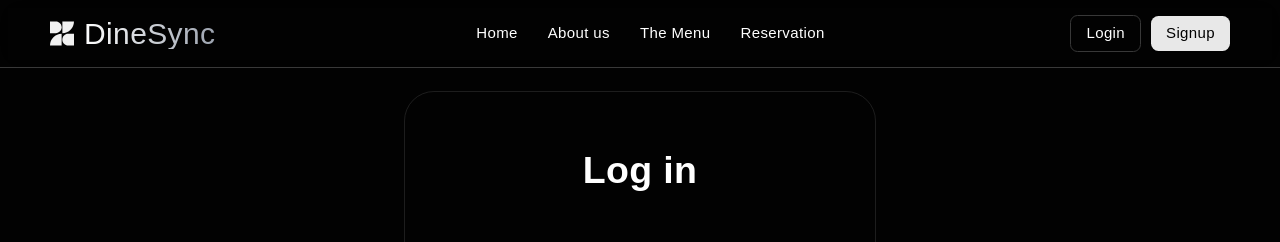
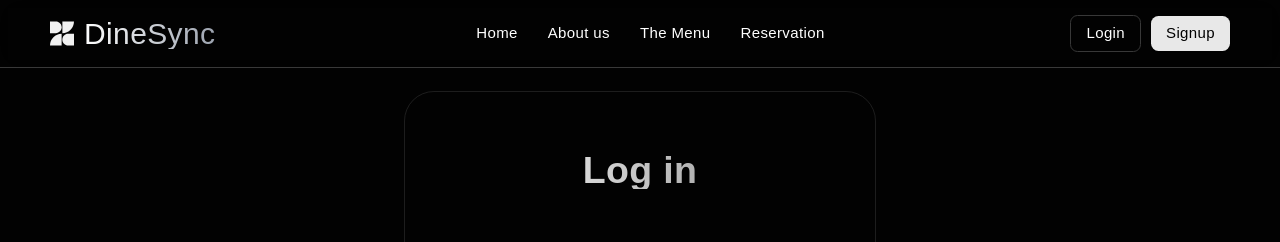
Before and after one commit to jsaugat/The-DINESYNC, a React (Vite) app in the folder client/: page /login in a window 1280 px wide. Shown: the top 242 px of the page. Built offline with nearby package versions, Linux system fonts and the light colour scheme; a web font is replaced by a local one.

Commit message:
style + debug

```diff
--- a/client/src/Pages/Login.jsx
+++ b/client/src/Pages/Login.jsx
@@ -5,9 +5,9 @@ import { Link, useNavigate } from "react-router-dom";
 import { useSelector, useDispatch } from "react-redux"; // to get user data from state and also dispatch
 import { useLoginMutation } from "@/slices/usersApiSlice"; // hit backend api
 import { setCredentials } from "@/slices/authSlice"; // after hitting backend api and getting data we gotta set it to STATE and LOCAL-STORAGE
-import "../Styles/App.scss"
+import "../Styles/App.scss";
 // toast
-import { useToast } from "@/shadcn/ui/use-toast"
+import { useToast } from "@/shadcn/ui/use-toast";
 import { ToastAction } from "@/shadcn/ui/toast";
 // loader
 import Loader from "@/components/Loader";
@@ -20,13 +20,12 @@ function Login() {
     ref.current.focus();
   }, []);
 
-  const { toast } = useToast()
+  const { userInfo } = useSelector((state) => state.auth); // check auth state in devtools (https://shorturl.at/eDKZ0)
+  const dispatch = useDispatch();
   const navigate = useNavigate();
-  const dispatch = useDispatch();
+  const [login, { isLoading }] = useLoginMutation();
+  const { toast } = useToast();
 
-  const [login, { isLoading }] = useLoginMutation();
-
-  const { userInfo } = useSelector((state) => state.auth); // check auth state in devtools (https://shorturl.at/eDKZ0)
 
   useEffect(() => {
     if (userInfo) navigate("/");
@@ -37,6 +36,7 @@ function Login() {
     try {
       //? Step1: hit backend api and retrieve data
       const res = await login({ email, password }).unwrap(); // unwrap unwraps the promise?
+
       //? Step2: dispatch
       dispatch(setCredentials({ ...res }));
       navigate("/");
@@ -48,7 +48,7 @@ function Login() {
         description: "There was a problem in your request.",
         action: <ToastAction altText="Try again">Try again</ToastAction>,
         className: "px-7 py-4",
-      })
+      });
     }
   };
 
@@ -61,7 +61,16 @@ function Login() {
         className="h-[84vh] flex flex-col justify-start border border-onyx/50 rounded-[30px] w-fit px-24 py-24 mx-auto"
         onSubmit={loginHandler}
       >
-        <h3 className="text-6xl font-semibold mb-[4rem]">Log in</h3>
+        <h3
+          className="text-6xl font-semibold mb-[4rem]"
+          style={{
+            background: "linear-gradient(to right, #ffffff,  #8B8B8B)",
+            webkitBackgroundClip: "text",
+            color: "transparent",
+          }}
+        >
+          Log in
+        </h3>
         <div className="flex flex-col items-start">
           <label htmlFor="" className="mb-2 mt-5">
             Email
--- a/client/src/Pages/Profile.jsx
+++ b/client/src/Pages/Profile.jsx
@@ -1,7 +1,6 @@
 import { Button } from "@/shadcn/ui/button";
 import { Container } from "../master.js";
 import { useEffect, useRef, useState } from "react";
-import { Link, useNavigate } from "react-router-dom";
 import { useSelector, useDispatch } from "react-redux";
 import { useUpdateProfileMutation } from "@/slices/usersApiSlice.js";
 import { setCredentials } from "@/slices/authSlice.js"; // after hitting backend api and getting data we gotta set it to STATE and LOCAL-STORAGE
@@ -25,7 +24,6 @@ function Profile() {
   const [updateProfile, { isLoading }] = useUpdateProfileMutation();
   const { toast } = useToast();
   const dispatch = useDispatch();
-  const navigate = useNavigate();
 
   useEffect(() => {
     setName(userInfo.name);
@@ -60,7 +58,7 @@ function Profile() {
           title: error?.data?.message || error.error,
           description: "Something went wrong.",
           action: <ToastAction altText="Try again">Try again</ToastAction>,
-          className: "px-7 py-4",
+          className: "px-7 py-4 text-left",
         });
       }
     }
@@ -75,7 +73,14 @@ function Profile() {
         className="h-[84vh] flex flex-col justify-start border border-onyx/60 rounded-[30px] w-fit px-24 py-24 mx-auto"
         onSubmit={signupHandler}
       >
-        <h3 className="text-6xl font-semibold mb-[3rem]">Update Your Profile</h3>
+        <h3
+          className="text-6xl font-medium mb-[3rem]"
+          style={{
+            background: "linear-gradient(to right, #ffffff,  #8B8B8B)",
+            webkitBackgroundClip: "text",
+            color: "transparent",
+          }}
+        >Update Your Profile</h3>
         <div className="flex flex-col items-start">
           <label htmlFor="" className="mb-2">
             Name
--- a/client/src/components/Header/AccountDropdown.jsx
+++ b/client/src/components/Header/AccountDropdown.jsx
@@ -40,7 +40,7 @@ export default function AccountDropdown({ userInfo }) {
         {/* User solid icon */}
         <div className="flex gap-4">
           <UserSolid />
-          <span>{userInfo.name}</span>
+          <span className="font-medium">{userInfo.name}</span>
         </div>
         <svg
           className={`w-4 h-4 ms-3 transition-all ease-in-out ${
--- a/client/src/shadcn/ui/toast.jsx
+++ b/client/src/shadcn/ui/toast.jsx
@@ -27,8 +27,7 @@ const toastVariants = cva(
       variant: {
         default: "border bg-background text-foreground",
         minimal: "border border-onyx rounded-lg bg-black text-white",
-        destructive:
-          "destructive group border-destructive bg-destructive text-destructive-foreground",
+        destructive: "destructive group border-destructive bg-destructive text-destructive-foreground",
       },
     },
     defaultVariants: {
@@ -42,7 +41,7 @@ const Toast = React.forwardRef(({ className, variant, ...props }, ref) => {
   return (
     <ToastPrimitives.Root
       ref={ref}
-      className={cn(toastVariants({ variant }), className, "p-7 pr-10 rounded-xl")}
+      className={cn(toastVariants({ variant }), className, "p-7 pr-10 rounded-xl text-left")}
       {...props}
     />
   );
```
